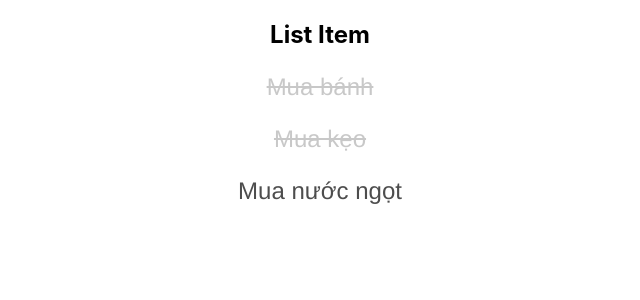
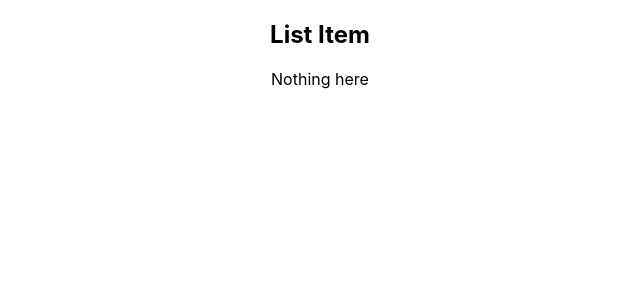
Before and after one commit to git-huunhan/create-react-app, a React (Create React App) app: page / in a window 1280 px wide. Shown: the top 300 px of the page, without its empty margins (320-960 px from the left). Built offline with nearby package versions, Linux system fonts and the light colour scheme.

Commit message:
Using conditional rendering to render list items

```diff
--- a/src/App.js
+++ b/src/App.js
@@ -7,9 +7,9 @@ class App extends Component {
     super();
 
     this.todoItems = [
-      { title: 'Mua bánh', isComplete: true },
-      { title: 'Mua kẹo', isComplete: true  },
-      { title: 'Mua nước ngọt' }
+      // { title: 'Mua bánh', isComplete: true },
+      // { title: 'Mua kẹo', isComplete: true  },
+      // { title: 'Mua nước ngọt' }
     ];
   }
 
@@ -18,9 +18,12 @@ class App extends Component {
       <div className="App">
         <h2>List Item</h2>
         {
-          this.todoItems.map((item, index) =>
+          this.todoItems.length > 0 && this.todoItems.map((item, index) =>
           <TodoItem key={index} item={item}/>
           )
+        }
+        {
+          this.todoItems.length === 0 && 'Nothing here'
         }
       </div>
     );
```
